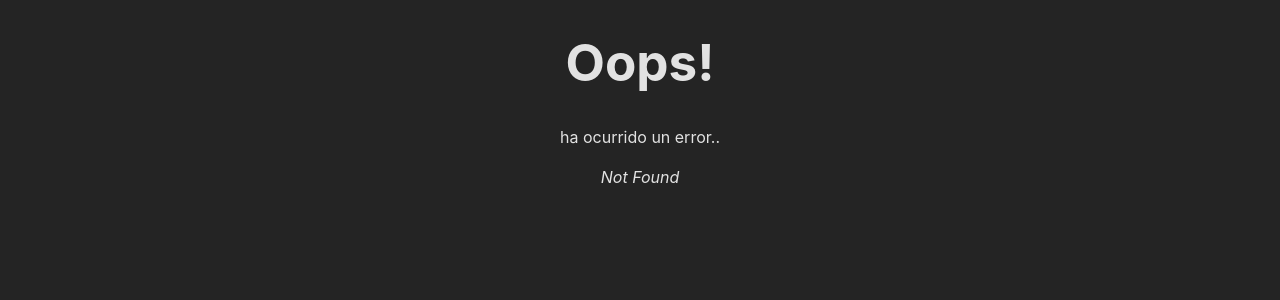
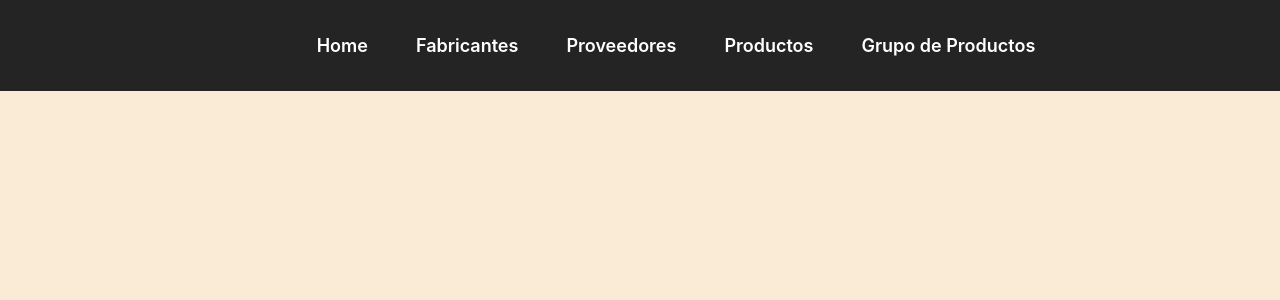
Before and after one commit to gavo/solid-fe, a React (Vite) app: page /productos in a window 1280 px wide. Before the commit this address had no page. Shown: the top 300 px of the page. Built offline with nearby package versions, Linux system fonts and the light colour scheme.

Commit message:
Menu and pages for each feature added

```diff
--- /dev/null
+++ b/src/App.jsx
@@ -0,0 +1,25 @@
+import React from "react";
+import { Route, Routes } from "react-router-dom";
+import NavBar from "./components/NavBar";
+import FrontPage from "./pages/FrontPage";
+import ProductsPage from "./pages/ProductsPage";
+import FabricantePage from "./pages/FabricantePage";
+import ProveedorPage from "./pages/ProveedorPage";
+import GrupoProductoPage from "./pages/GrupoProductoPage";
+
+function App() {
+  return (
+    <>
+      <NavBar />
+      <Routes>
+        <Route path="/" element={<FrontPage />} />
+        <Route path="/productos" element={<ProductsPage />} />
+        <Route path="/fabricantes" element={<FabricantePage />} />
+        <Route path="/proveedores" element={<ProveedorPage />} />
+        <Route path="/grupo-productos" element={<GrupoProductoPage />} />
+      </Routes>
+    </>
+  );
+}
+
+export default App;
--- a/src/components/NavBar.jsx
+++ b/src/components/NavBar.jsx
@@ -1,7 +1,28 @@
 import React from "react";
+import { NavLink } from "react-router-dom";
 
 const NavBar = () => {
-  return <header>NavBar</header>;
+  return (
+    <header>
+      <ul className="menu">
+        <li>
+          <NavLink to="/">Home</NavLink>
+        </li>
+        <li>
+          <NavLink to="/fabricantes">Fabricantes</NavLink>
+        </li>
+        <li>
+          <NavLink to="/proveedores">Proveedores</NavLink>
+        </li>
+        <li>
+          <NavLink to="/productos">Productos</NavLink>
+        </li>
+        <li>
+          <NavLink to="/grupo-productos">Grupo de Productos</NavLink>
+        </li>
+      </ul>
+    </header>
+  );
 };
 
 export default NavBar;
--- a/src/index.css
+++ b/src/index.css
@@ -5,7 +5,7 @@
 
   color-scheme: light dark;
   color: rgba(255, 255, 255, 0.87);
-  background-color: #242424;
+  background-color: antiquewhite;
 
   font-synthesis: none;
   text-rendering: optimizeLegibility;
@@ -26,3 +26,39 @@ h1 {
 .container {
   text-align: center;
 }
+
+header {
+  background-color: #242424;
+  padding: 1em;
+  position: fixed;
+  top: 0;
+  width: 100%;
+}
+
+.menu {
+  display: flex;
+  flex-wrap: wrap;
+  flex-direction: row;
+  justify-content: center;
+  align-items: center;
+}
+
+.menu > li {
+  list-style-type: none;
+  margin: 0 1em;
+  padding: 0;
+}
+
+.menu > li > a {
+  font-size: 18px;
+  color: white;
+  text-decoration: none;
+  font-weight: 600;
+  border-radius: 6px;
+  padding: 4px 8px;
+}
+
+.menu > li > a:hover {
+  color: #242424;
+  background-color: #7bc852;
+}
--- a/src/main.jsx
+++ b/src/main.jsx
@@ -1,20 +1,13 @@
 import { StrictMode } from "react";
 import { createRoot } from "react-dom/client";
+import App from "./App.jsx";
 import "./index.css";
-import FrontPage from "./pages/FrontPage.jsx";
-import { createBrowserRouter, RouterProvider } from "react-router-dom";
-import ErrorPage from "./pages/ErrorPage.jsx";
-
-const router = createBrowserRouter([
-  {
-    path: "/",
-    element: <FrontPage />,
-    errorElement: <ErrorPage />,
-  },
-]);
+import { BrowserRouter } from "react-router-dom";
 
 createRoot(document.getElementById("root")).render(
   <StrictMode>
-    <RouterProvider router={router} />
+    <BrowserRouter>
+      <App />
+    </BrowserRouter>
   </StrictMode>
 );
--- /dev/null
+++ b/src/pages/FabricantePage.jsx
@@ -0,0 +1,7 @@
+import React from "react";
+
+const FabricantePage = () => {
+  return <div>FabricantePage</div>;
+};
+
+export default FabricantePage;
--- /dev/null
+++ b/src/pages/GrupoProductoPage.jsx
@@ -0,0 +1,7 @@
+import React from "react";
+
+const GrupoProductoPage = () => {
+  return <div>GrupoProductoPage</div>;
+};
+
+export default GrupoProductoPage;
--- /dev/null
+++ b/src/pages/ProductsPage.jsx
@@ -0,0 +1,7 @@
+import React from "react";
+
+const ProductsPage = () => {
+  return <div>ProductsPage</div>;
+};
+
+export default ProductsPage;
--- /dev/null
+++ b/src/pages/ProveedorPage.jsx
@@ -0,0 +1,7 @@
+import React from "react";
+
+const ProveedorPage = () => {
+  return <div>ProveedorPage</div>;
+};
+
+export default ProveedorPage;
```
